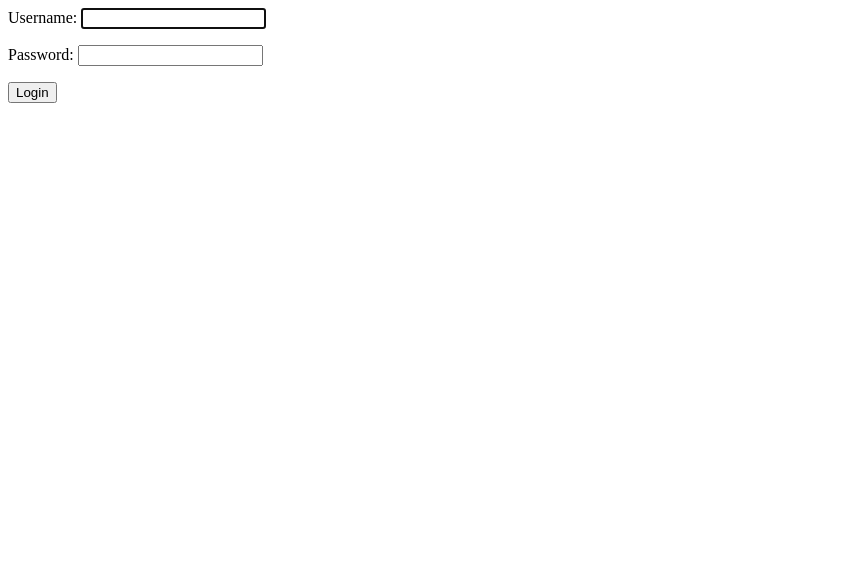
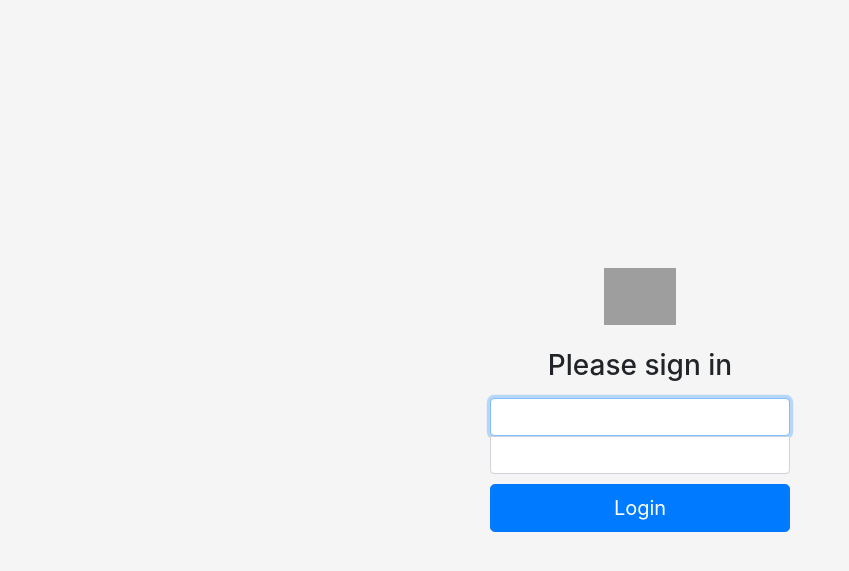
Before and after one commit to pcktuts/techqa, a Django app: page /accounts/login/ in a window 1280 px wide. Shown: the top 571 px of the page, without its empty margins (0-849 px from the left). Run offline with Django 3.2, Linux system fonts and the light colour scheme; grey boxes are pictures that could not be loaded.

Commit message:
added login logout ui.

```diff
--- a/techqa/templates/registration/login.html
+++ b/techqa/templates/registration/login.html
@@ -1,5 +1,73 @@
-<form method="post">
-    {% csrf_token %}
-    {{form.as_p}}
-    <input type="submit" value="Login">
-</form>
+<!doctype html>
+<html lang="en">
+  <head>
+    <!-- Required meta tags -->
+    <meta charset="utf-8">
+    <meta name="viewport" content="width=device-width, initial-scale=1, shrink-to-fit=no">
+
+    <!-- Bootstrap CSS -->
+    <link rel="stylesheet" href="https://cdn.jsdelivr.net/npm/bootstrap@4.6.0/dist/css/bootstrap.min.css" integrity="sha384-B0vP5xmATw1+K9KRQjQERJvTumQW0nPEzvF6L/Z6nronJ3oUOFUFpCjEUQouq2+l" crossorigin="anonymous">
+    <link rel="stylesheet" href="https://cdnjs.cloudflare.com/ajax/libs/font-awesome/5.15.3/css/all.min.css" integrity="sha512-iBBXm8fW90+nuLcSKlbmrPcLa0OT92xO1BIsZ+ywDWZCvqsWgccV3gFoRBv0z+8dLJgyAHIhR35VZc2oM/gI1w==" crossorigin="anonymous" referrerpolicy="no-referrer" />
+    {% block title %}<title>Login</title>{% endblock %}
+    <style>
+        html,
+body {
+  height: 100%;
+}
+
+body {
+  display: flex;
+  align-items: center;
+  padding-top: 40px;
+  padding-bottom: 40px;
+  background-color: #f5f5f5;
+}
+
+.form-signin {
+  width: 100%;
+  max-width: 330px;
+  padding: 15px;
+  margin: auto;
+}
+
+.form-signin .checkbox {
+  font-weight: 400;
+}
+
+.form-signin .form-floating:focus-within {
+  z-index: 2;
+}
+
+.form-signin input[type="email"] {
+  margin-bottom: -1px;
+  border-bottom-right-radius: 0;
+  border-bottom-left-radius: 0;
+}
+
+.form-signin input[type="password"] {
+  margin-bottom: 10px;
+  border-top-left-radius: 0;
+  border-top-right-radius: 0;
+}
+    </style>
+  </head>
+  <body class="text-center">
+    <main class="form-signin">
+
+        <form method="post">
+            {% csrf_token %}
+            <img class="mb-4" src="https://getbootstrap.com/docs/5.0/assets/brand/bootstrap-logo.svg" alt="" width="72" height="57">
+            <h1 class="h3 mb-3 fw-normal">Please sign in</h1>
+
+            <div class="form-floating">
+                <input type="text" name="username" class="form-control" autofocus="" autocapitalize="none" autocomplete="username" maxlength="150" required="" id="id_username">
+
+            </div>
+            <div class="form-floating">
+                <input type="password" name="password" class="form-control" autofocus="" autocapitalize="none" >
+            </div>
+            <button class="w-100 btn btn-lg btn-primary" type="submit">Login</button>
+        </form>
+    </main>
+ </body>
+ </html>
```
Also changed, not shown: techqa/templates/base.html (+13 -0 lines), db.sqlite3.
